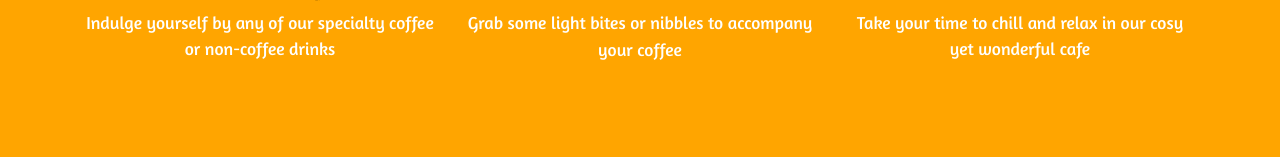
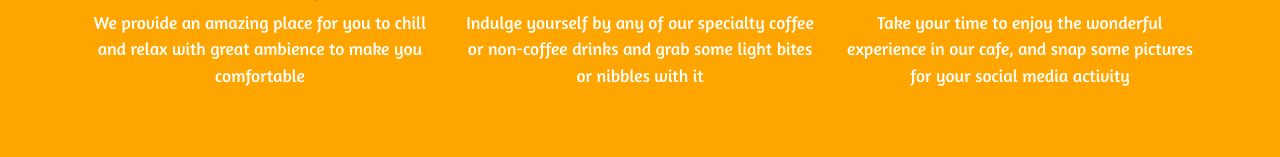
Before and after one commit to marselwijaya/PW1L_ProjectUAS_AbigailChristianExcelcius, a PHP site: page /home.php in a window 1280 px wide. Shown: the part 860-1017 px from the top of the page. Run offline with PHP 8.4, Linux system fonts and the light colour scheme; some libraries are stand-ins or nearby versions.

Commit message:
ganti isi philosophy

```diff
--- a/home.php
+++ b/home.php
@@ -131,7 +131,7 @@
             <p>
               <h1 style="font-family : fontyouthpower; font-size : 300%; color : black">Amazing</h1>
               <p>
-                Indulge yourself by any of our specialty coffee or non-coffee drinks
+                We provide an amazing place for you to chill and relax with great ambience to make you comfortable
               </p>
             </p>
           </div>
@@ -141,7 +141,7 @@
             <p>
               <h1 style="font-family : fontyouthpower; font-size : 300%; color : black">Coffee</h1>
               <p>
-                Grab some light bites or nibbles to accompany your coffee
+                Indulge yourself by any of our specialty coffee or non-coffee drinks and grab some light bites or nibbles with it
               </p>
             </p>
           </div>
@@ -151,7 +151,7 @@
             <p>
               <h1 style="font-family : fontyouthpower; font-size : 300%; color : black">Experience</h1>
               <p>
-                Take your time to chill and relax in our cosy yet wonderful cafe
+                Take your time to enjoy the wonderful experience in our cafe, and snap some pictures for your social media activity
               </p>
             </p>
           </div>
```
Also changed, not shown: AboutUs.php (+18 -18 lines).
